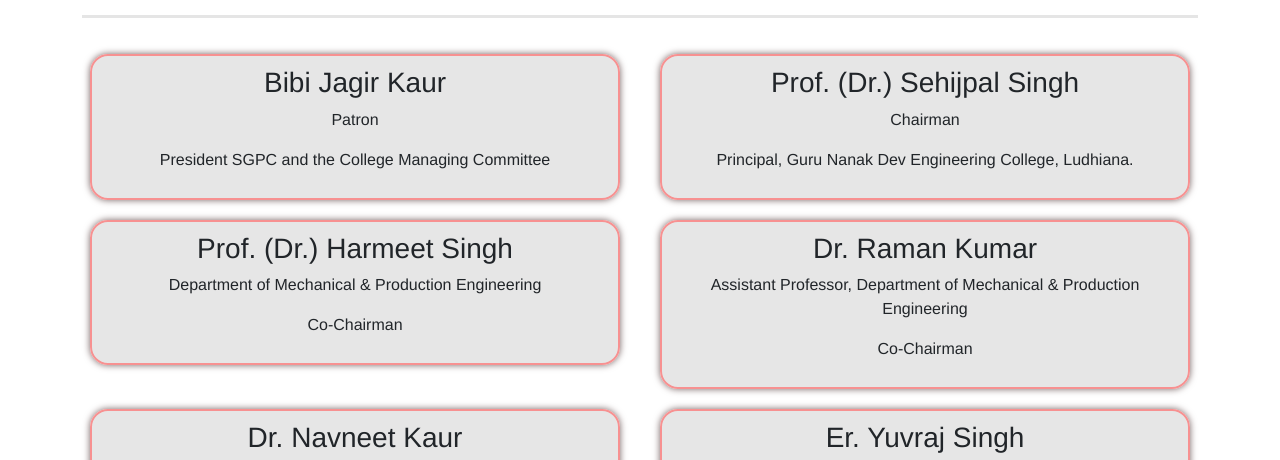
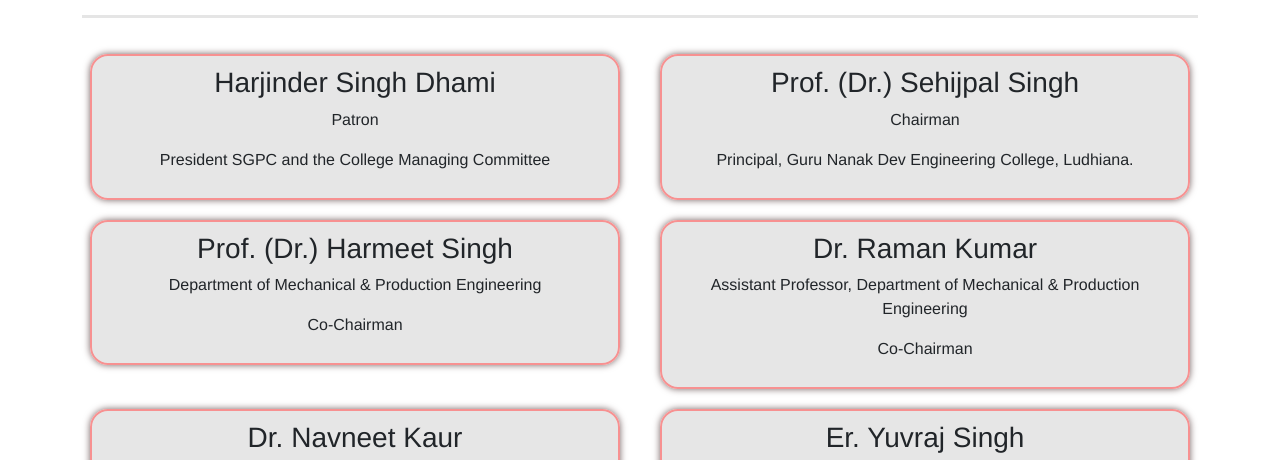
Before and after one commit to Hharshitsingh/gne_conference, a plain HTML site: page organisingcommittee.html in a window 1280 px wide. Shown: the part 272-732 px from the top of the page. Drawn offline with nearby package versions, Linux system fonts and the light colour scheme.

Commit message:
change President name

```diff
--- a/organisingcommittee.html
+++ b/organisingcommittee.html
@@ -69,7 +69,7 @@
     <div class="row" id="advisory-container">
         <div class="col-md-6 ">
             <div>
-                <h3> Bibi Jagir Kaur </h3>
+                <h3> Harjinder Singh Dhami </h3>
                 <p> Patron </p>
                 <p>President SGPC and the College Managing Committee </p>
             </div>
```
Also changed, not shown: callforpapers.html (+1 -1 lines).
